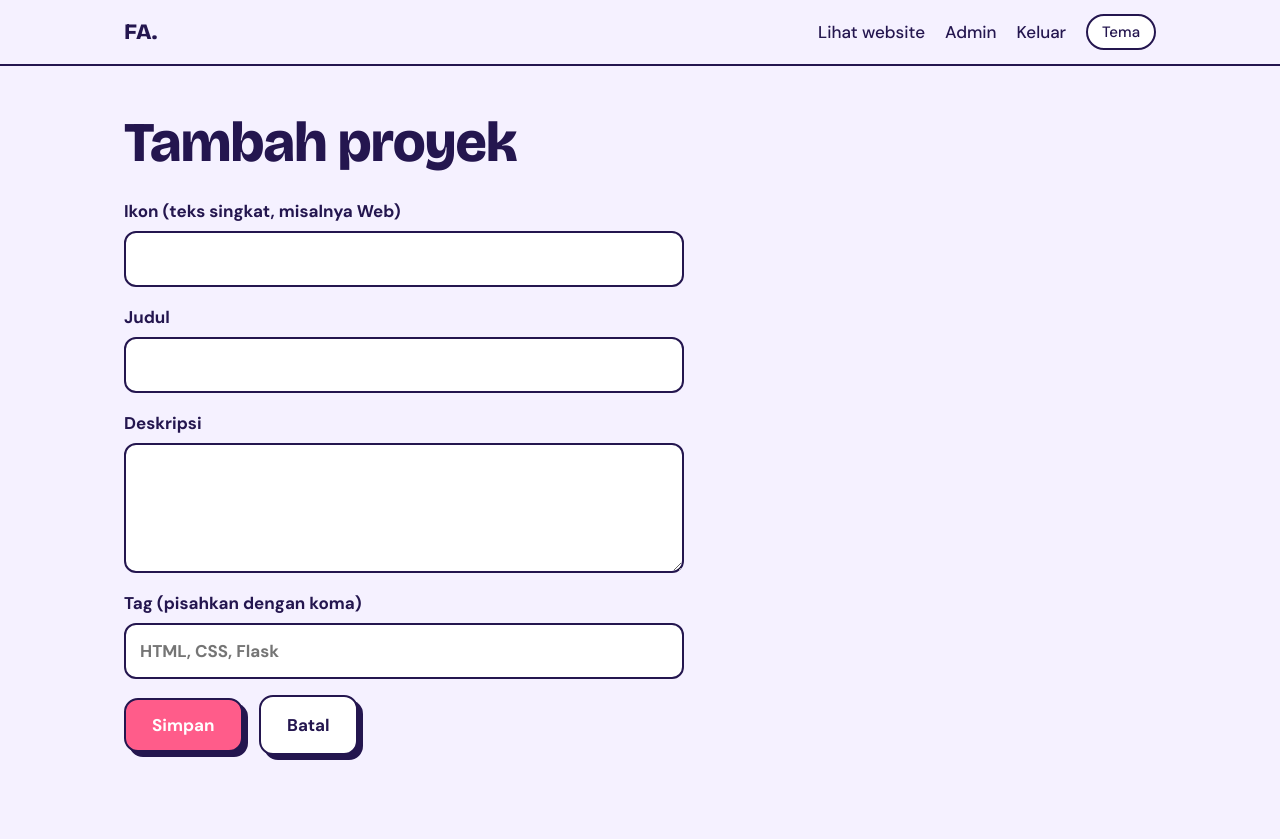
After one commit to azkicute/PortofolioAzki, a Flask app: page /admin/tambah in a window 1280 px wide. The commit adds this page. Run offline with Flask 3, Linux system fonts and the light colour scheme; the visitor is signed in with stand-in values (Sample User, id 1).

Commit message:
Tambah CRUD proyek, route cv, dan gitignore

```diff
--- a/app.py
+++ b/app.py
@@ -1,7 +1,16 @@
-from flask import Flask, render_template, request, redirect, url_for, flash
+import os
+import sqlite3
+from functools import wraps
+from flask import (Flask, render_template, request, redirect,
+                   url_for, flash, session, abort)
 
 app = Flask(__name__)
-app.secret_key = "ganti-dengan-kata-rahasia-bebas"  # dibutuhkan untuk flash()
+# Di server, nilai ini diatur lewat environment (dijelaskan di Langkah 8)
+app.secret_key = os.environ.get("SECRET_KEY", "kunci-lokal-ganti-nanti")
+ADMIN_PASSWORD = os.environ.get("ADMIN_PASSWORD", "admin123")
+
+# Alamat file database, selalu di folder yang sama dengan app.py
+DB_PATH = os.path.join(os.path.dirname(os.path.abspath(__file__)), "proyek.db")
 
 # Data portofolio disimpan di Python, lalu dikirim ke HTML.
 # Mau ubah isi website? Cukup edit bagian ini.
@@ -24,7 +33,7 @@ SKILLS = [
     {"nama": "Git & GitHub", "nilai": 72},
 ]
 
-PROYEK = [
+PROYEK_AWAL = [
     {"ikon": "Web", "judul": "Toko Online UMKM",
      "isi": "Website katalog produk untuk usaha kecil, lengkap dengan pesan lewat WhatsApp.",
      "tag": ["HTML", "CSS", "Flask"]},
@@ -62,17 +71,61 @@ CV = {
     ],
     "bahasa": ["Indonesia (aktif)", "Inggris (menengah)"],
 }
+def get_db():
+    db = sqlite3.connect(DB_PATH)
+    db.row_factory = sqlite3.Row   # hasil query bisa dibaca per nama kolom
+    return db
+
+
+def init_db():
+    """Buat tabel kalau belum ada, lalu isi data awal sekali saja."""
+    db = get_db()
+    db.execute("""
+        CREATE TABLE IF NOT EXISTS proyek (
+            id INTEGER PRIMARY KEY AUTOINCREMENT,
+            ikon TEXT NOT NULL,
+            judul TEXT NOT NULL,
+            isi TEXT NOT NULL,
+            tag TEXT NOT NULL DEFAULT ''
+        )
+    """)
+    if db.execute("SELECT COUNT(*) FROM proyek").fetchone()[0] == 0:
+        for p in PROYEK_AWAL:
+            db.execute(
+                "INSERT INTO proyek (ikon, judul, isi, tag) VALUES (?, ?, ?, ?)",
+                (p["ikon"], p["judul"], p["isi"], ", ".join(p["tag"])),
+            )
+    db.commit()
+    db.close()
+
+
+init_db()   # dijalankan sekali saat aplikasi dimuat
+
+
+def login_required(f):
+    """Pembungkus: halaman hanya bisa dibuka kalau sudah login."""
+    @wraps(f)
+    def bungkus(*args, **kwargs):
+        if not session.get("admin"):
+            return redirect(url_for("login"))
+        return f(*args, **kwargs)
+    return bungkus
 
 # Route = alamat URL. "/" adalah halaman utama.
 @app.route("/")
 def home():
-    # render_template membuka templates/index.html dan mengisinya dengan data
-    return render_template("index.html", p=PROFIL, skills=SKILLS, proyek=PROYEK)
+    db = get_db()
+    baris = db.execute("SELECT * FROM proyek ORDER BY id").fetchall()
+    db.close()
+    # Ubah tag "HTML, CSS" menjadi daftar ["HTML", "CSS"] agar cocok dengan index.html
+    proyek = [{
+        "ikon": b["ikon"], "judul": b["judul"], "isi": b["isi"],
+        "tag": [t.strip() for t in b["tag"].split(",") if t.strip()],
+    } for b in baris]
+    return render_template("index.html", p=PROFIL, skills=SKILLS, proyek=proyek)
 @app.route("/cv")
 def cv():
-    # Mengirim data profil, CV, dan skill ke templates/cv.html
     return render_template("cv.html", p=PROFIL, cv=CV, skills=SKILLS)
-
 
 # Route untuk menerima form. methods=["POST"] artinya hanya menerima kiriman form.
 @app.route("/kirim", methods=["POST"])
@@ -93,6 +146,95 @@ def kirim():
 
     # Kembali ke halaman utama, tepat di bagian kontak
     return redirect(url_for("home", _anchor="kontak"))
+# ===== LOGIN =====
+@app.route("/login", methods=["GET", "POST"])
+def login():
+    if request.method == "POST":
+        if request.form.get("password") == ADMIN_PASSWORD:
+            session["admin"] = True
+            return redirect(url_for("admin"))
+        flash("Password salah.")
+    return render_template("login.html", p=PROFIL)
+
+
+@app.route("/logout")
+def logout():
+    session.pop("admin", None)
+    return redirect(url_for("home"))
+
+
+# ===== READ: daftar proyek untuk admin =====
+@app.route("/admin")
+@login_required
+def admin():
+    db = get_db()
+    daftar = db.execute("SELECT * FROM proyek ORDER BY id").fetchall()
+    db.close()
+    return render_template("admin.html", p=PROFIL, daftar=daftar)
+
+
+# ===== CREATE =====
+@app.route("/admin/tambah", methods=["GET", "POST"])
+@login_required
+def tambah():
+    if request.method == "POST":
+        ikon = request.form.get("ikon", "").strip()
+        judul = request.form.get("judul", "").strip()
+        isi = request.form.get("isi", "").strip()
+        tag = request.form.get("tag", "").strip()
+        if not (ikon and judul and isi):
+            flash("Ikon, judul, dan deskripsi wajib diisi.")
+            return render_template("form.html", p=PROFIL,
+                                   judul_halaman="Tambah proyek", data=request.form)
+        db = get_db()
+        db.execute("INSERT INTO proyek (ikon, judul, isi, tag) VALUES (?, ?, ?, ?)",
+                   (ikon, judul, isi, tag))
+        db.commit()
+        db.close()
+        flash("Proyek berhasil ditambahkan.")
+        return redirect(url_for("admin"))
+    return render_template("form.html", p=PROFIL, judul_halaman="Tambah proyek", data=None)
+
+
+# ===== UPDATE =====
+@app.route("/admin/edit/<int:proyek_id>", methods=["GET", "POST"])
+@login_required
+def edit(proyek_id):
+    db = get_db()
+    data = db.execute("SELECT * FROM proyek WHERE id = ?", (proyek_id,)).fetchone()
+    if data is None:
+        db.close()
+        abort(404)   # proyek tidak ditemukan
+    if request.method == "POST":
+        ikon = request.form.get("ikon", "").strip()
+        judul = request.form.get("judul", "").strip()
+        isi = request.form.get("isi", "").strip()
+        tag = request.form.get("tag", "").strip()
+        if not (ikon and judul and isi):
+            db.close()
+            flash("Ikon, judul, dan deskripsi wajib diisi.")
+            return render_template("form.html", p=PROFIL,
+                                   judul_halaman="Ubah proyek", data=request.form)
+        db.execute("UPDATE proyek SET ikon=?, judul=?, isi=?, tag=? WHERE id=?",
+                   (ikon, judul, isi, tag, proyek_id))
+        db.commit()
+        db.close()
+        flash("Proyek berhasil diubah.")
+        return redirect(url_for("admin"))
+    db.close()
+    return render_template("form.html", p=PROFIL, judul_halaman="Ubah proyek", data=data)
+
+
+# ===== DELETE =====
+@app.route("/admin/hapus/<int:proyek_id>", methods=["POST"])
+@login_required
+def hapus(proyek_id):
+    db = get_db()
+    db.execute("DELETE FROM proyek WHERE id = ?", (proyek_id,))
+    db.commit()
+    db.close()
+    flash("Proyek dihapus.")
+    return redirect(url_for("admin"))
 
 
 if __name__ == "__main__":
--- a/static/script.js
+++ b/static/script.js
@@ -13,11 +13,13 @@ function ketik() {
   else { hapus = false; ri = (ri + 1) % roles.length; setTimeout(ketik, 300); }
 }
 
-// Hormati pengguna yang mematikan animasi
-if (matchMedia('(prefers-reduced-motion: reduce)').matches) {
-  el.textContent = roles[0];
-} else {
-  ketik();
+// el hanya ada di halaman utama. Di halaman lain (CV, admin) dilewati.
+if (el) {
+  if (matchMedia('(prefers-reduced-motion: reduce)').matches) {
+    el.textContent = roles[0];
+  } else {
+    ketik();
+  }
 }
 
 // ===== 2. Bar skill terisi saat terlihat di layar =====
--- a/static/style.css
+++ b/static/style.css
@@ -350,3 +350,17 @@ footer { border-top: 2px solid var(--line); padding: 28px 0; color: var(--muted)
 @media print {
   .cv-foto { width: 110px; height: 110px; box-shadow: none; }
 }
+/* ===== HALAMAN ADMIN ===== */
+.admin-page { padding: 48px 0 72px; }
+.admin-title { font-size: clamp(32px, 6vw, 56px); font-weight: 800; letter-spacing: -.02em; margin-bottom: 24px; }
+.admin-form { max-width: 560px; }
+
+.tabel-wrap { overflow-x: auto; margin-top: 24px; }
+.tabel { width: 100%; border-collapse: collapse; background: var(--surface); border: 2px solid var(--line); }
+.tabel th, .tabel td { text-align: left; padding: 12px 14px; border-bottom: 2px solid var(--line); vertical-align: middle; }
+.tabel th { background: var(--sun); color: #24164f; }
+
+.aksi { display: flex; gap: 8px; align-items: center; flex-wrap: wrap; }
+.aksi form { display: block; margin: 0; }
+.btn.kecil { padding: 6px 14px; font-size: 15px; margin: 0; box-shadow: 3px 3px 0 var(--line); }
+.btn.bahaya { background: #d93a3a; }
--- /dev/null
+++ b/templates/admin_base.html
@@ -0,0 +1,36 @@
+<!DOCTYPE html>
+<html lang="id">
+<head>
+  <meta charset="utf-8">
+  <meta name="viewport" content="width=device-width, initial-scale=1">
+  <title>{% block judul %}Admin{% endblock %} – {{ p.nama_depan }}</title>
+  <link href="https://fonts.googleapis.com/css2?family=Bricolage+Grotesque:wght@500;800&family=DM+Sans:wght@400;500;700&display=swap" rel="stylesheet">
+  <link rel="stylesheet" href="{{ url_for('static', filename='style.css') }}">
+</head>
+<body>
+  <header>
+    <nav>
+      <a class="logo" href="{{ url_for('home') }}">{{ p.inisial }}.</a>
+      <div class="links">
+        <a href="{{ url_for('home') }}">Lihat website</a>
+        {% if session.get('admin') %}
+          <a href="{{ url_for('admin') }}">Admin</a>
+          <a href="{{ url_for('logout') }}">Keluar</a>
+        {% endif %}
+        <button id="tema" type="button">Tema</button>
+      </div>
+    </nav>
+  </header>
+
+  <main class="admin-page">
+    <div class="wrap">
+      {% with pesan = get_flashed_messages() %}
+        {% if pesan %}<div class="ok show">{{ pesan[0] }}</div>{% endif %}
+      {% endwith %}
+      {% block isi %}{% endblock %}
+    </div>
+  </main>
+
+  <script src="{{ url_for('static', filename='script.js') }}"></script>
+</body>
+</html>
--- /dev/null
+++ b/templates/form.html
@@ -0,0 +1,23 @@
+{% extends "admin_base.html" %}
+{% block judul %}{{ judul_halaman }}{% endblock %}
+{% block isi %}
+  <h1 class="admin-title">{{ judul_halaman }}</h1>
+  <form method="post" class="admin-form">
+    <label>Ikon (teks singkat, misalnya Web)
+      <input name="ikon" value="{{ data.ikon if data else '' }}" maxlength="12" required>
+    </label>
+    <label>Judul
+      <input name="judul" value="{{ data.judul if data else '' }}" required>
+    </label>
+    <label>Deskripsi
+      <textarea name="isi" required>{{ data.isi if data else '' }}</textarea>
+    </label>
+    <label>Tag (pisahkan dengan koma)
+      <input name="tag" value="{{ data.tag if data else '' }}" placeholder="HTML, CSS, Flask">
+    </label>
+    <div>
+      <button class="btn" type="submit">Simpan</button>
+      <a class="btn alt" href="{{ url_for('admin') }}">Batal</a>
+    </div>
+  </form>
+{% endblock %}
```
Also changed, not shown: templates/admin.html (added, +32 -0 lines), templates/login.html (added, +9 -0 lines), 1 other file.
